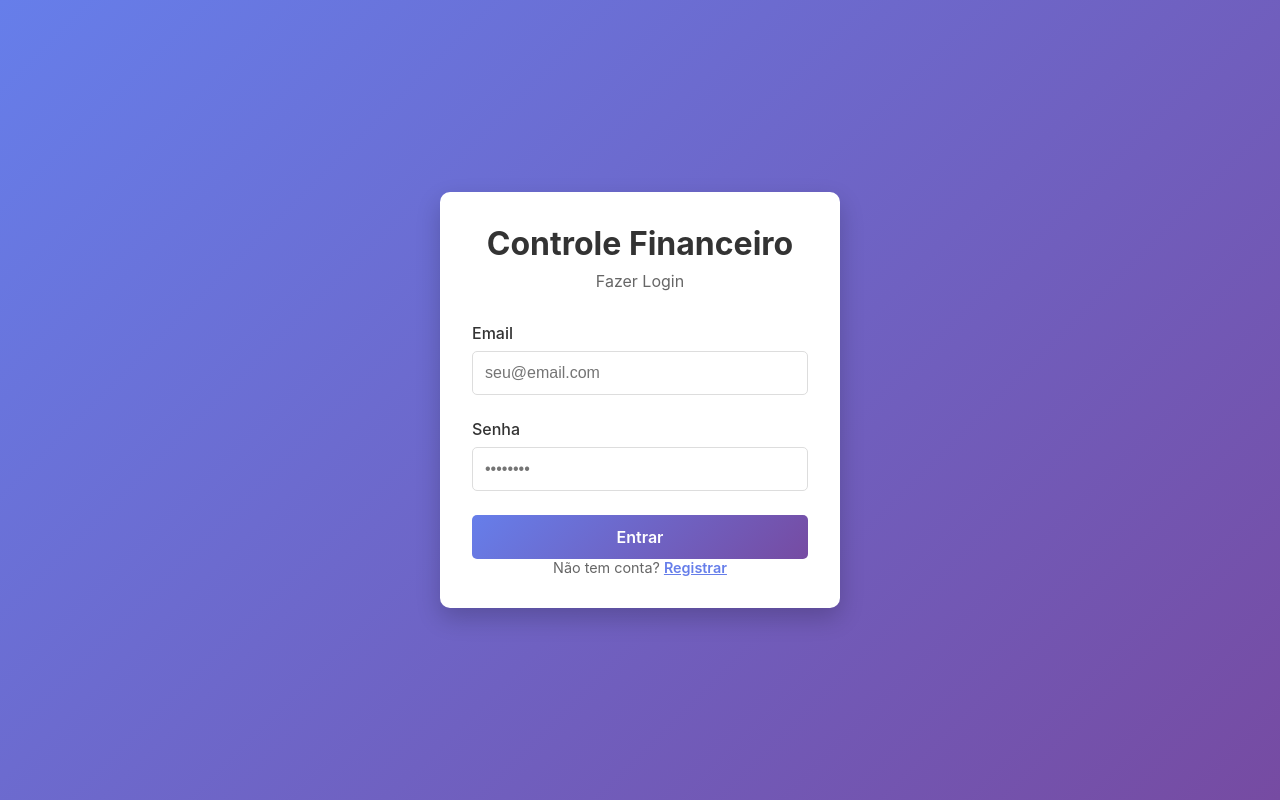
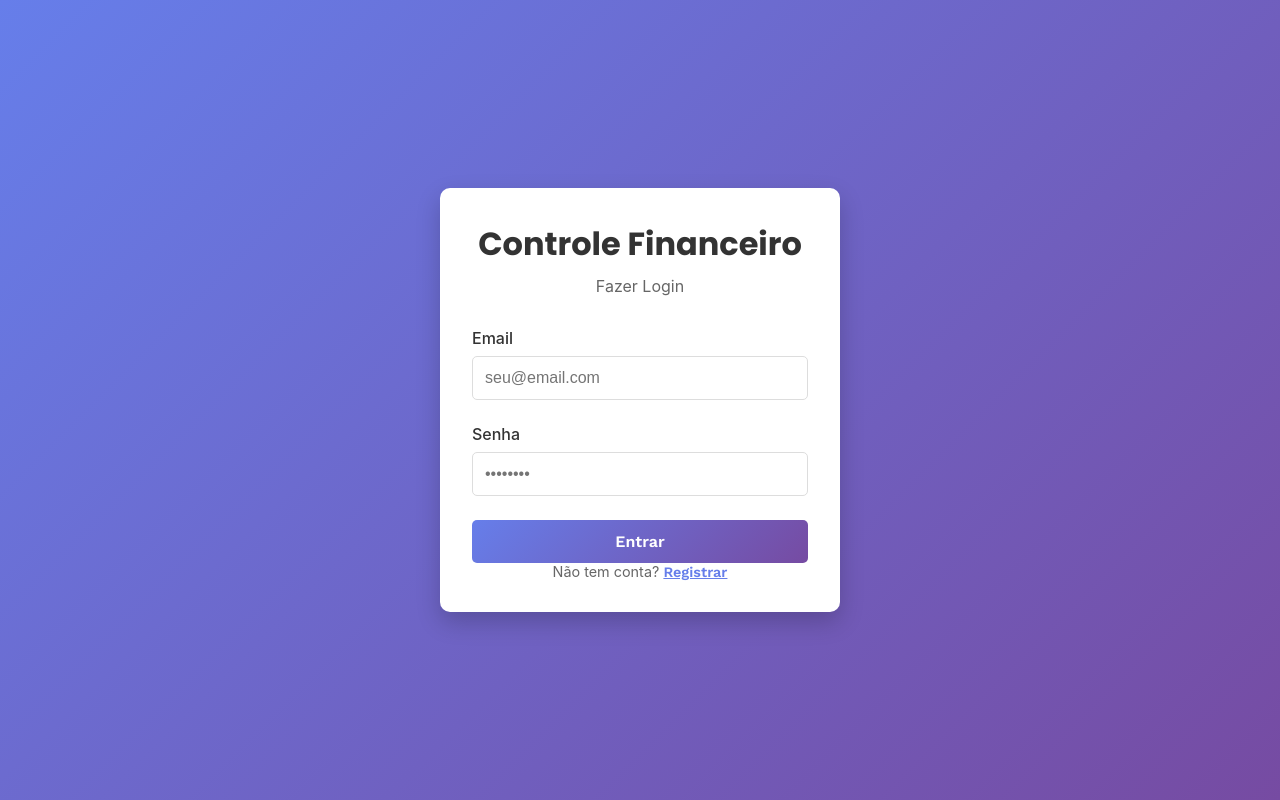
Before and after one commit to brunomrusso/gerenciador-financas-pessoais, a Svelte app in the folder frontend/: page / in a window 1280 px wide. Built offline with nearby package versions, Linux system fonts and the light colour scheme.

Commit message:
feat: implementar novo sistema tipografico com Work Sans e Poppins

```diff
--- a/frontend/src/app.css
+++ b/frontend/src/app.css
@@ -1,3 +1,5 @@
+@import url('https://fonts.googleapis.com/css2?family=Work+Sans:wght@300;400;500;600;700&family=Poppins:wght@600;700&display=swap');
+
 :root {
   color-scheme: light;
   color: #213547;
@@ -7,6 +9,14 @@
   text-rendering: optimizeLegibility;
   -webkit-font-smoothing: antialiased;
   -moz-osx-font-smoothing: grayscale;
+
+  --font-heading: 'Poppins', sans-serif;
+  --font-body: 'Work Sans', sans-serif;
+  --font-light: 300;
+  --font-regular: 400;
+  --font-medium: 500;
+  --font-semibold: 600;
+  --font-bold: 700;
 }
 
 a {
@@ -18,12 +28,22 @@ a:hover {
   color: #764ba2;
 }
 
+body {
+  font-family: var(--font-body);
+  font-weight: var(--font-regular);
+}
+
+h1, h2, h3, h4, h5, h6 {
+  font-family: var(--font-heading);
+  font-weight: var(--font-bold);
+}
+
 button {
   border-radius: 6px;
   border: 1px solid transparent;
   font-size: 1em;
   font-weight: 500;
-  font-family: inherit;
+  font-family: var(--font-body);
   background-color: transparent;
   cursor: pointer;
 }
```
